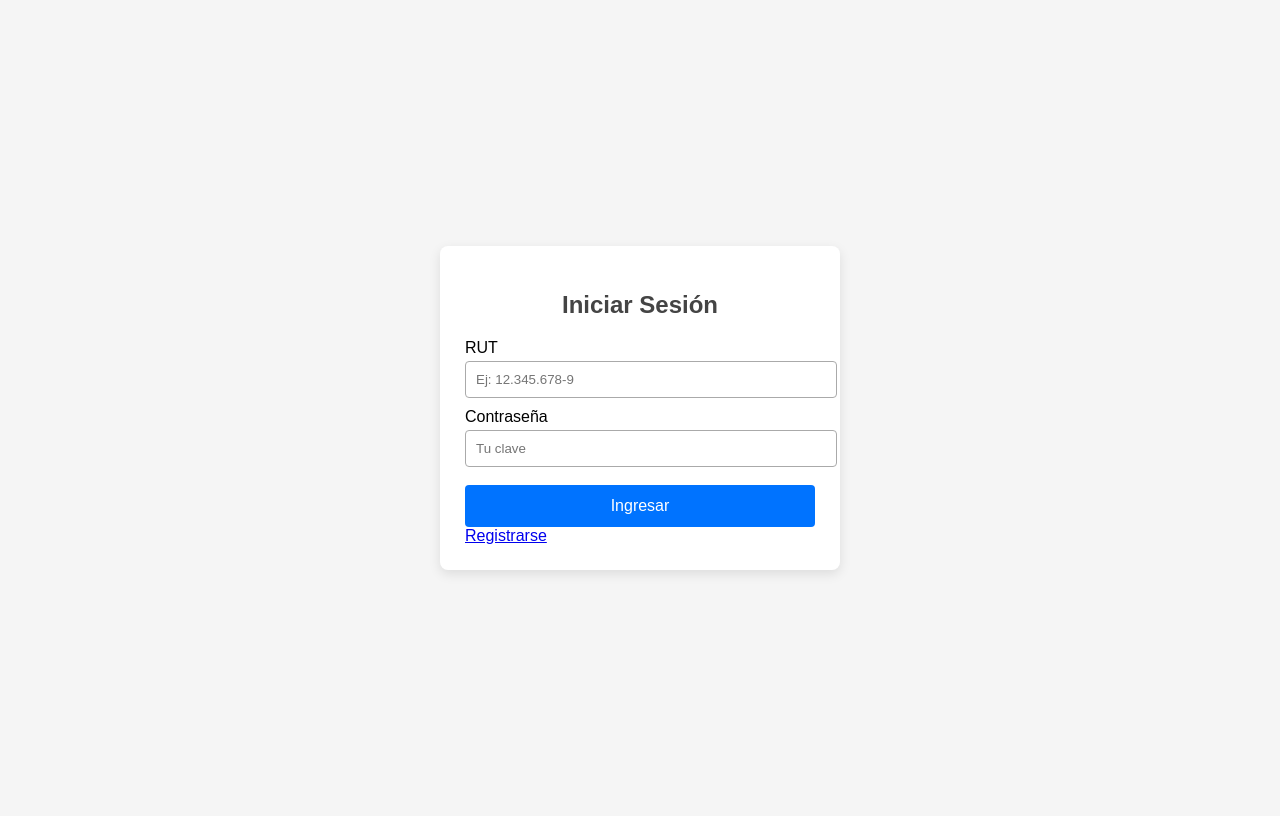
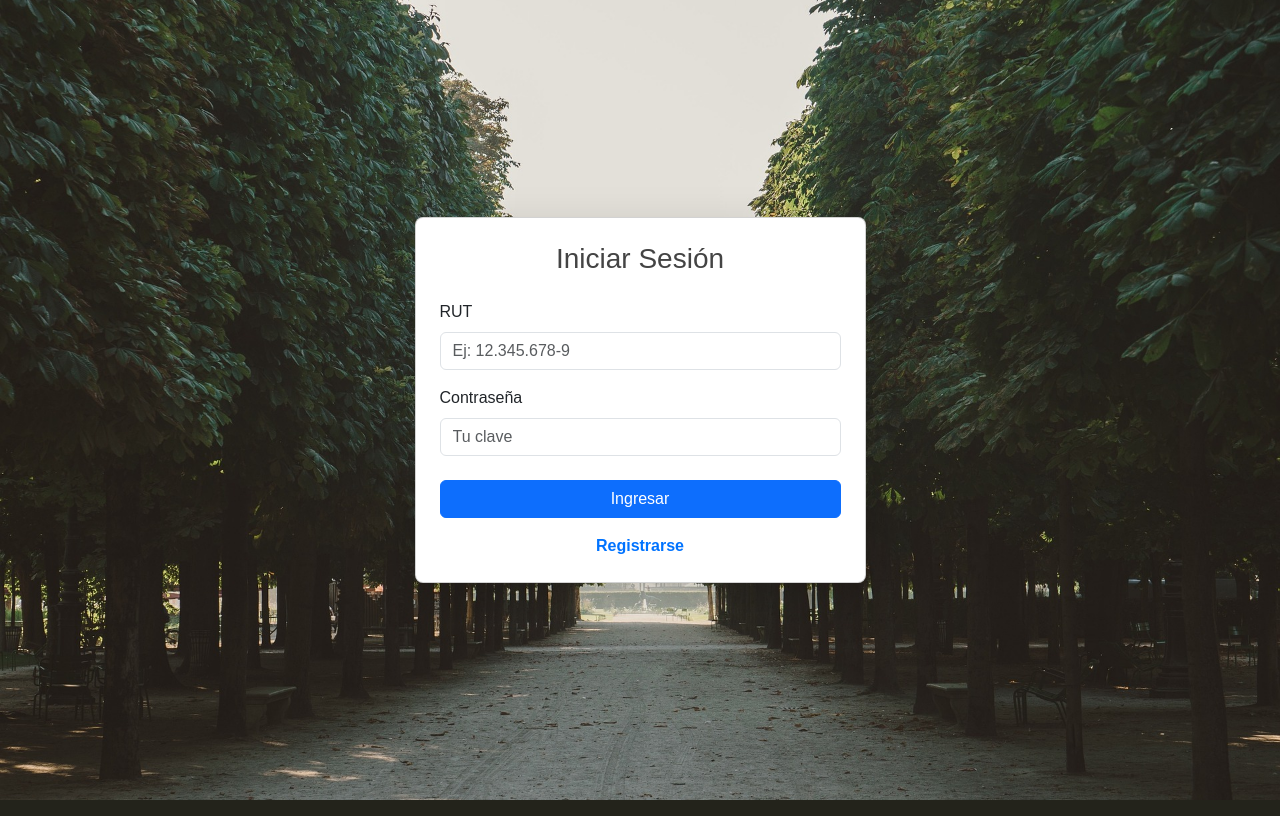
Before and after one commit to starlix234/heartcom, a PHP site: page /heartcom/login.php in a window 1280 px wide. Run offline with PHP 8.4, Linux system fonts and the light colour scheme.

Commit message:
version login html

```diff
--- a/assets/css/estilos.css
+++ b/assets/css/estilos.css
@@ -1,57 +1,47 @@
-   body {
+/* Fondo general */
+.body {
     font-family: Arial, sans-serif;
-            background: #f5f5f5;
+    margin: 0;
+}
+
+/* Clase para el fondo con imagen */
+.bg-fondo {
+    background-image: url("../img/plaza.jpg"); /* ajusta la ruta si es distinta */
+    background-size: cover;
+    background-position: center;
+    background-repeat: no-repeat;
+}
+
+/* Centrar vertical y horizontalmente el contenido del main */
+.centrar {
+    min-height: 100vh;              /* ocupa toda la altura de la pantalla */
     display: flex;
     justify-content: center;
     align-items: center;
-            height: 100vh;
 }
 
+/* Tarjeta de login */
 .login-card {
     background: #fff;
-            padding: 25px;
-            width: 350px;
     border-radius: 8px;
     box-shadow: 0 4px 12px rgba(0,0,0,0.1);
 }
 
-        .login-card h2 {
-            text-align: center;
-            margin-bottom: 20px;
+/* Ajuste interno de la tarjeta */
+.login-card .card-body {
+    padding: 25px;
+}
+
+/* Título del login */
+.login-card h3 {
     color: #444;
 }
 
-        label {
-            display: block;
-            margin-top: 10px;
+/* Si quieres estilo al enlace de registro */
+.registro a {
+    color: #0073ff;
 }
 
-        input {
-            width: 100%;
-            padding: 10px;
-            margin-top: 4px;
-            border: 1px solid #aaa;
-            border-radius: 4px;
+.registro a:hover {
+    text-decoration: underline;
 }
-
-        button {
-            width: 100%;
-            margin-top: 18px;
-            padding: 12px;
-            background: #0073ff;
-            color: #fff;
-            border: none;
-            border-radius: 4px;
-            cursor: pointer;
-            font-size: 16px;
-        }
-
-        button:hover {
-            background: #005fd3;
-        }
-
-        .error {
-            color: red;
-            margin-top: 8px;
-            text-align: center;
-        }
--- a/login.php
+++ b/login.php
@@ -6,35 +6,106 @@
     header("Location: panel.php");
     exit;
 }
+
+// Capturamos posible mensaje de error por GET
+$mensajeError = isset($_GET['error']) ? $_GET['error'] : '';
 ?>
-
 <!DOCTYPE html>
 <html lang="es">
 <head>
     <meta charset="UTF-8">
+    <meta name="viewport" content="width=device-width, initial-scale=1.0">
+
     <title>Iniciar Sesión - HeartCom</title>
+
+    <!-- Bootstrap CSS -->
+    <link
+        href="https://cdn.jsdelivr.net/npm/bootstrap@5.3.3/dist/css/bootstrap.min.css"
+        rel="stylesheet"
+    >
+
+    <!-- Tu CSS -->
     <link rel="stylesheet" href="assets/css/estilos.css">
 </head>
-<body>
+<body class="body bg-fondo">
 
-<div class="login-card">
-    <h2>Iniciar Sesión</h2>
+    <!-- MAIN -->
+    <main class="centrar">
+        <div class="container">
+            <div class="row justify-content-center">
+                <div class="col-md-5">
 
-    <?php if (isset($_GET['error'])) : ?>
-        <div class="error"><?= htmlspecialchars($_GET['error']); ?></div>
-    <?php endif; ?>
+                    <div class="login-wrapper my-5">
+                        <div class="card login-card shadow-lg">
+                            <div class="card-body p-4">
+                                <h3 class="text-center mb-4">Iniciar Sesión</h3>
 
-    <form action="lib/procesar_login.php" method="POST">
-        <label>RUT</label>
-        <input type="text" name="rut" placeholder="Ej: 12.345.678-9" required>
+                                <?php if ($mensajeError): ?>
+                                    <div class="alert alert-danger py-2">
+                                        <?= htmlspecialchars($mensajeError); ?>
+                                    </div>
+                                <?php endif; ?>
 
-        <label>Contraseña</label>
-        <input type="password" name="clave" placeholder="Tu clave" required>
+                                <form action="lib/procesar_login.php" method="POST" novalidate>
+                                    <div class="mb-3">
+                                        <label for="rut" class="form-label">RUT</label>
+                                        <input
+                                            type="text"
+                                            class="form-control"
+                                            id="rut"
+                                            name="rut"
+                                            placeholder="Ej: 12.345.678-9"
+                                            required
+                                        >
+                                    </div>
 
-        <button type="submit">Ingresar</button>
-    </form>
-    <a href="registro.php">Registrarse</a>
-</div>
+                                    <div class="mb-4">
+                                        <label for="clave" class="form-label">Contraseña</label>
+                                        <input
+                                            type="password"
+                                            class="form-control"
+                                            id="clave"
+                                            name="clave"
+                                            placeholder="Tu clave"
+                                            required
+                                        >
+                                    </div>
 
+                                    <button type="submit" class="btn btn-primary w-100">
+                                        Ingresar
+                                    </button>
+
+                                    <div class="registro text-center mt-3">
+                                        <a href="registro.php" class="text-decoration-none fw-semibold">
+                                            Registrarse
+                                        </a>
+                                    </div>
+                                </form>
+
+                            </div>
+                        </div>
+                    </div>
+
+                </div>
+            </div>
+
+            <!-- Si quieres, puedes dejar contenido extra acá -->
+            <!--
+            <section class="mt-4">
+                secciones adicionales
+            </section>
+            <article class="mt-3">
+                artículos o noticias
+            </article>
+            -->
+        </div>
+    </main>
+
+
+
+    <!-- Bootstrap JS -->
+    <script
+        src="https://cdn.jsdelivr.net/npm/bootstrap@5.3.3/dist/js/bootstrap.bundle.min.js"
+    ></script>
 </body>
 </html>
```
Also changed, not shown: assets/css/estilo.css (deleted, +0 -51 lines), registro.php (+2 -6 lines), assets/img/plaza.jpg (added). Lines whose indentation alone changed are shown as unchanged.
